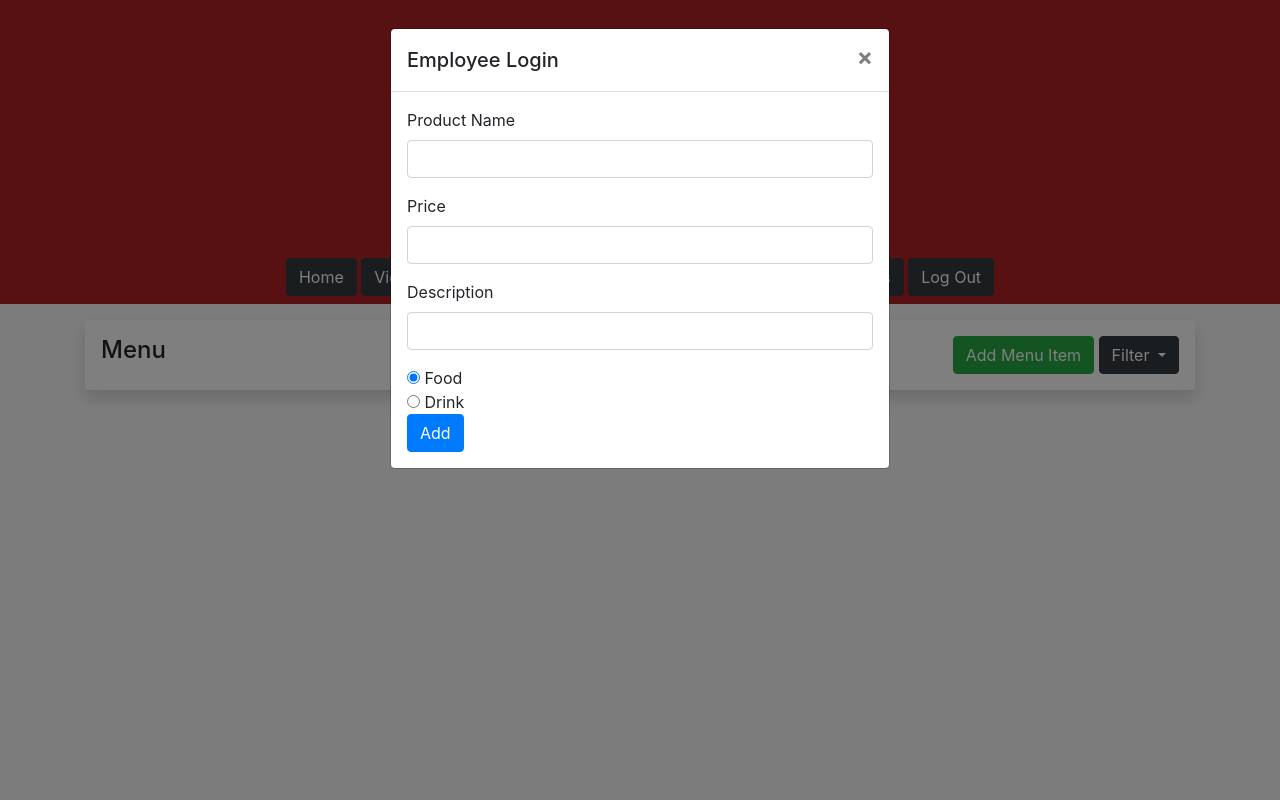
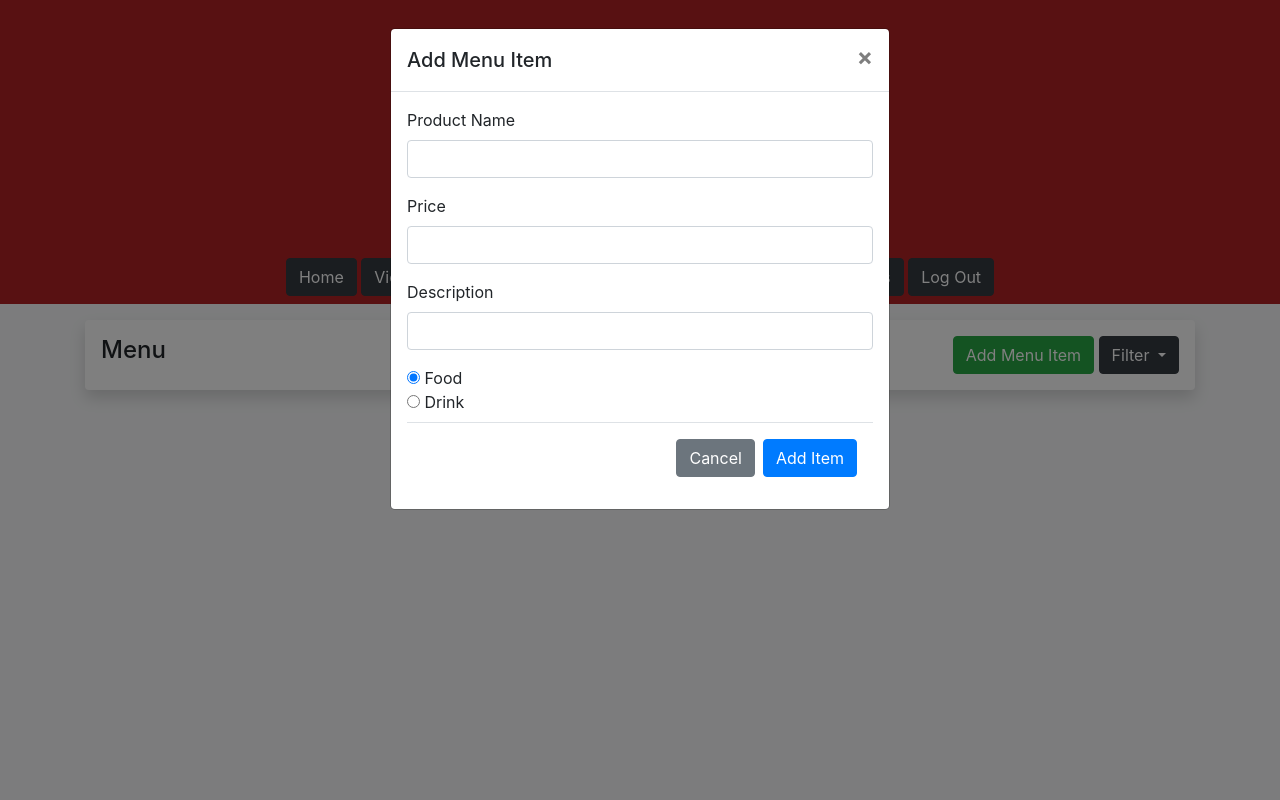
Before and after one commit to ngorog/cs340_final_project, a PHP site: page /menu.php in a window 1280 px wide, after a click on "Add Menu Item". Run offline with PHP 8.4, Linux system fonts and the light colour scheme; the visitor is signed in with stand-in values (Sample User, id 1); data that the repository does not hold is empty; some libraries are stand-ins or nearby versions.

Commit message:
Added modal footer, renamed modal

```diff
--- a/menu.php
+++ b/menu.php
@@ -200,7 +200,7 @@
             <div class="modal-dialog" role="document">
                 <div class="modal-content">
                 <div class="modal-header">
-                    <h5 class="modal-title" id="exampleModalLabel">Employee Login</h5>
+                    <h5 class="modal-title" id="exampleModalLabel">Add Menu Item</h5>
                     <button type="button" class="close" data-dismiss="modal" aria-label="Close">
                     <span aria-hidden="true">&times;</span>
                     </button>
@@ -224,8 +224,10 @@
 							<input type="radio" name="foodCheck" value="1" checked> Food<br>
 						<input type="radio" name="foodCheck" value="0"> Drink<br>
 						</div>
-
-						 <button type="submit" name="add_btn" class="btn btn-primary">Add</button>
+						<div class="modal-footer mt-2">
+	                   		<button type="button" class="btn btn-secondary" data-dismiss="modal">Cancel</button>
+							<button type="submit" name="add_btn" class="btn btn-primary">Add Item</button>
+						</div>
 					</form>
                 </div>
 
```
Lines whose indentation alone changed are shown as unchanged.
